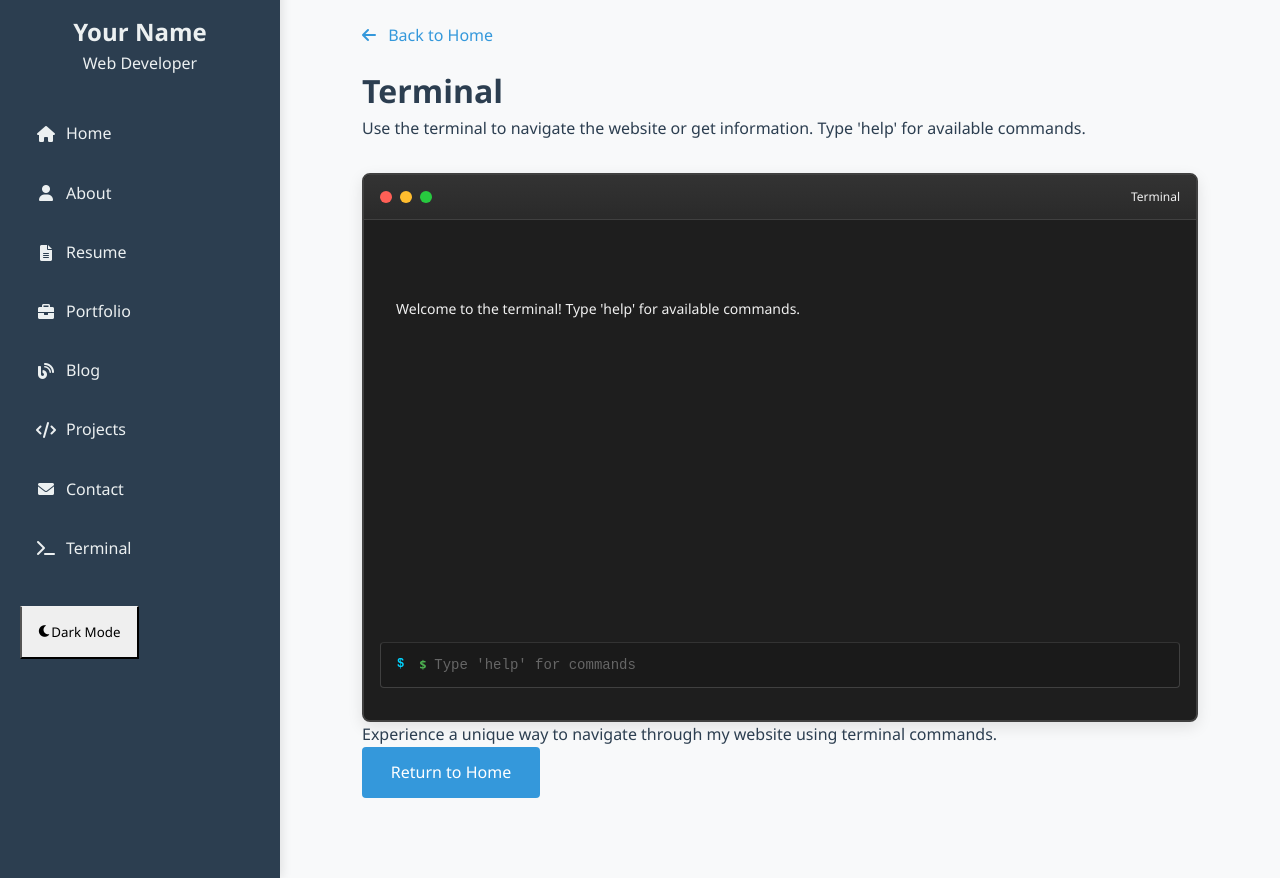
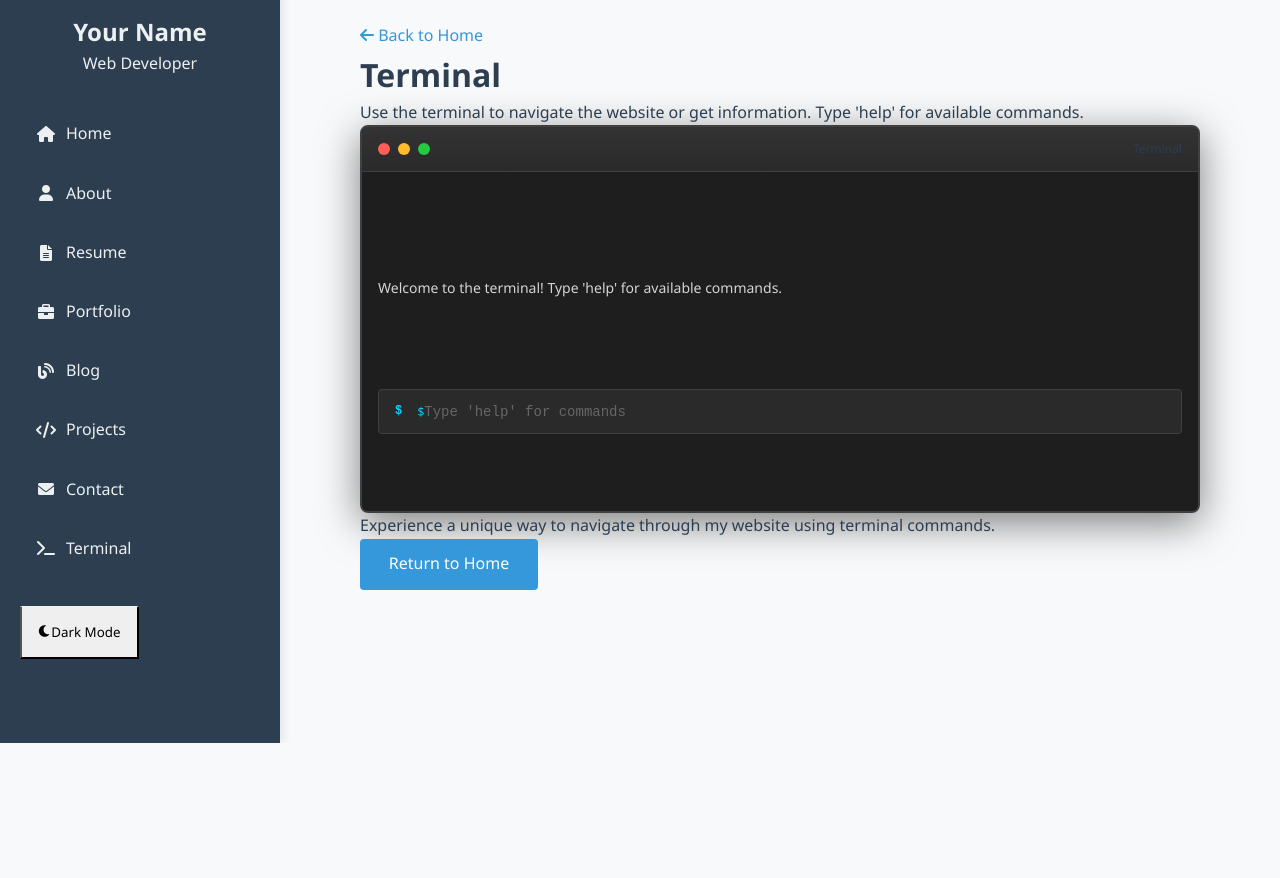
Before and after one commit to realbluedinomite/personalWebNew, a website: page pages/terminal/index.html in a window 1280 px wide. Shown: the part 57-935 px from the top of the page. After the commit the page ends 800 px from the top, so only its background shows below. Drawn offline with Linux system fonts and the light colour scheme.

Commit message:
terminal upd

```diff
--- a/css/styles.css
+++ b/css/styles.css
@@ -1837,3 +1837,22 @@ input:checked + .slider:before {
   margin-bottom: 24px;
   font-family: 'Courier New', monospace;
 }
+
+/* Terminal Command Input Styles */
+.command-input {
+  flex: 1;
+  background: transparent;
+  border: none;
+  color: #00d4ff;
+  font-family: 'Courier New', monospace;
+  font-size: 14px;
+  outline: none;
+}
+
+.command-input::placeholder {
+  color: #666;
+}
+
+.terminal-line.input {
+  color: #4CAF50;
+}
--- a/pages/terminal/index.html
+++ b/pages/terminal/index.html
@@ -6,84 +6,6 @@
     <title>Terminal - My Personal Website</title>
     <link rel="stylesheet" href="/css/styles.css">
     <link rel="stylesheet" href="https://cdnjs.cloudflare.com/ajax/libs/font-awesome/6.0.0/css/all.min.css" integrity="sha512-9usAa10IRO0HhonpyAIVpjrylPvoDwiPUiKdWk5t3PyolY1cOd4DSE0Ga+ri4AuTroPR5aQvXU9xC6qOPnzFeg==" crossorigin="anonymous" referrerpolicy="no-referrer" />
-    <style>
-        .terminal-page {
-            max-width: 900px;
-            margin: 0 auto;
-            padding: 2rem;
-        }
-        .terminal-container {
-            margin-top: 2rem;
-            border-radius: 8px;
-            overflow: hidden;
-            box-shadow: 0 5px 15px rgba(0, 0, 0, 0.1);
-        }
-        .terminal-header {
-            background-color: #1a1a1a;
-            color: #f0f0f0;
-            padding: 0.75rem 1rem;
-            display: flex;
-            justify-content: space-between;
-            align-items: center;
-        }
-        .terminal {
-            background-color: #1e1e1e;
-            color: #f0f0f0;
-            font-family: 'Courier New', monospace;
-            height: 500px;
-            max-height: 70vh;
-            display: flex;
-            flex-direction: column;
-        }
-        .terminal-content {
-            flex: 1;
-            padding: 1rem;
-            overflow-y: auto;
-            font-size: 14px;
-            line-height: 1.5;
-        }
-        .terminal-line {
-            margin: 4px 0;
-            word-break: break-word;
-            white-space: pre-wrap;
-        }
-        .terminal-line.input {
-            color: #4CAF50;
-        }
-        .terminal-input {
-            display: flex;
-            padding: 0.75rem 1rem;
-            background: #1a1a1a;
-            border-top: 1px solid #333;
-        }
-        .prompt {
-            color: #4CAF50;
-            margin-right: 0.5rem;
-            font-weight: bold;
-        }
-        .command-input {
-            flex: 1;
-            background: transparent;
-            border: none;
-            color: #00d4ff;
-            font-family: 'Courier New', monospace;
-            font-size: 14px;
-            outline: none;
-        }
-        .command-input::placeholder {
-            color: #666;
-        }
-        .back-button {
-            display: inline-block;
-            margin-bottom: 1rem;
-            color: var(--primary-color);
-            text-decoration: none;
-            font-size: 1rem;
-        }
-        .back-button i {
-            margin-right: 0.5rem;
-        }
-    </style>
 </head>
 <body>
     <div class="app-container">
```
